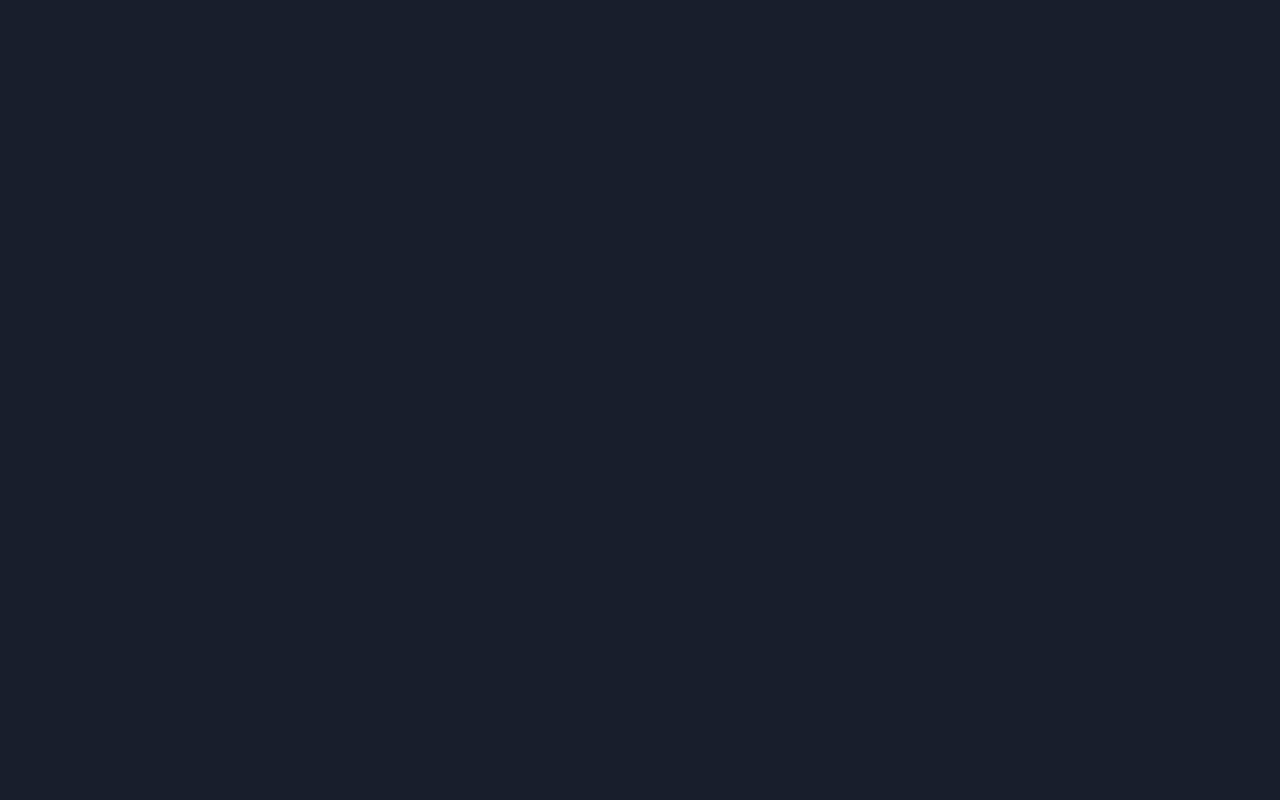
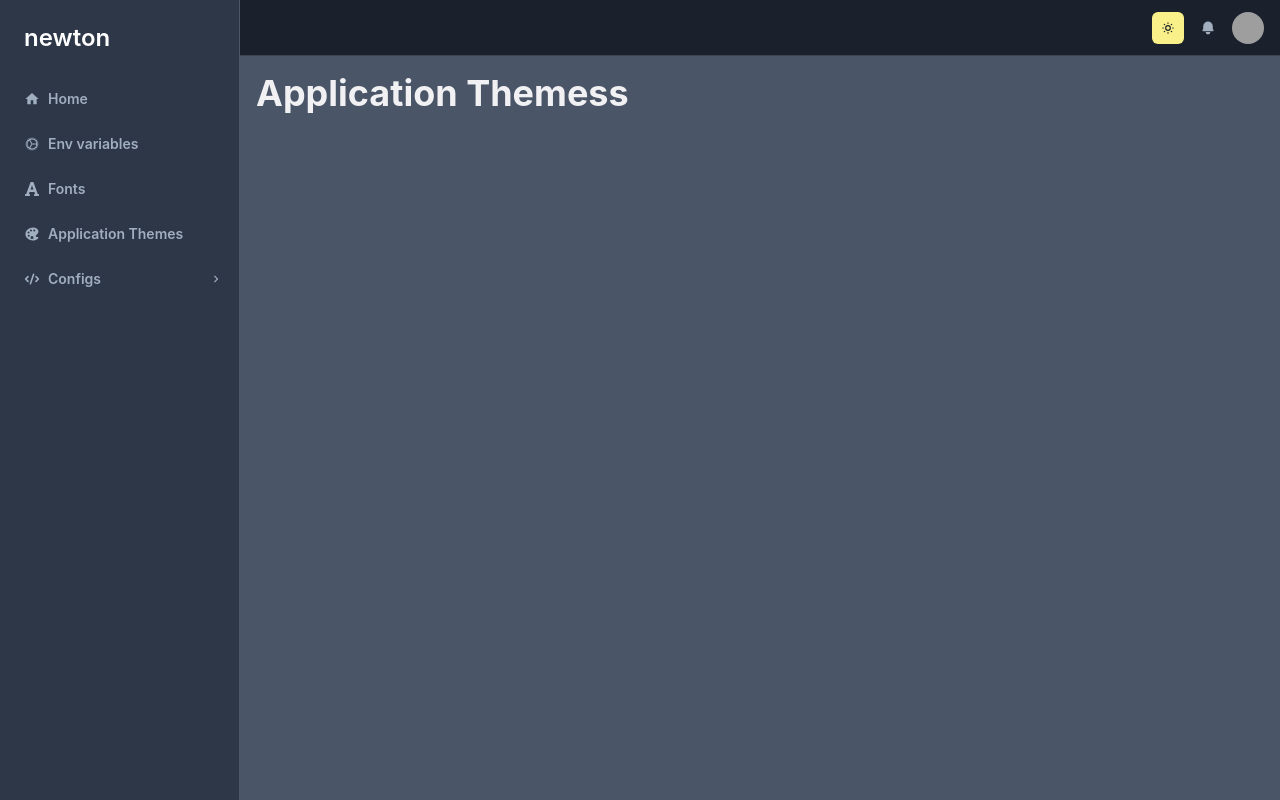
Before and after one commit to dmtrek14/newton, a React (Vite) app: page /themes in a window 1280 px wide. Before the commit this address had no page. Built offline with nearby package versions, Linux system fonts and the light colour scheme; grey boxes are pictures that could not be loaded.

Commit message:
Add themes route

```diff
--- a/src/App.tsx
+++ b/src/App.tsx
@@ -5,6 +5,7 @@ import Layout from "./components/Layout"
 import Home from "./Routes/Home/Index"
 import Fonts from "./Routes/Fonts"
 import Variables from "./Routes/Variables"
+import Themes from "./Routes/Themes"
 
 
 function App() {
@@ -14,6 +15,7 @@ function App() {
       <Route index element={<Home />} />
       <Route path="fonts" element={<Fonts />} />
       <Route path="variables" element={<Variables />} />
+      <Route path="themes" element={<Themes />} />
       {/* Using path="*"" means "match anything", so this route
             acts like a catch-all for URLs that we don't have explicit
             routes for. */}
--- /dev/null
+++ b/src/Routes/Themes/Index.ts
@@ -0,0 +1,2 @@
+export * from "./Themes";
+export { default } from "./Themes";
--- /dev/null
+++ b/src/Routes/Themes/Themes.tsx
@@ -0,0 +1,17 @@
+import React, {useState}  from "react";
+import { invoke } from "@tauri-apps/api/tauri";
+import {
+   Heading,
+   Stack
+ } from "@chakra-ui/react";
+
+const Themes = (props) => {
+
+ return (
+    <Stack spacing={4}>
+      <Heading as='h2'>Application Themess</Heading>
+    </Stack>
+ )
+}
+
+export default Themes;
--- a/src/components/Sidebar/Sidebar.tsx
+++ b/src/components/Sidebar/Sidebar.tsx
@@ -65,7 +65,9 @@ const Sidebar = (props) => {
                 <NavItem icon={FaFont}>
                     <Link to="/fonts">Fonts</Link>
                 </NavItem>
-                <NavItem icon={IoColorPaletteSharp}>Application Themes</NavItem>
+                <NavItem icon={IoColorPaletteSharp}>
+                    <Link to="/themes">Application Themes</Link>
+                </NavItem>
                 <NavItem icon={HiCode} onClick={configs.onToggle}>
                     Configs
                     <Icon
```
